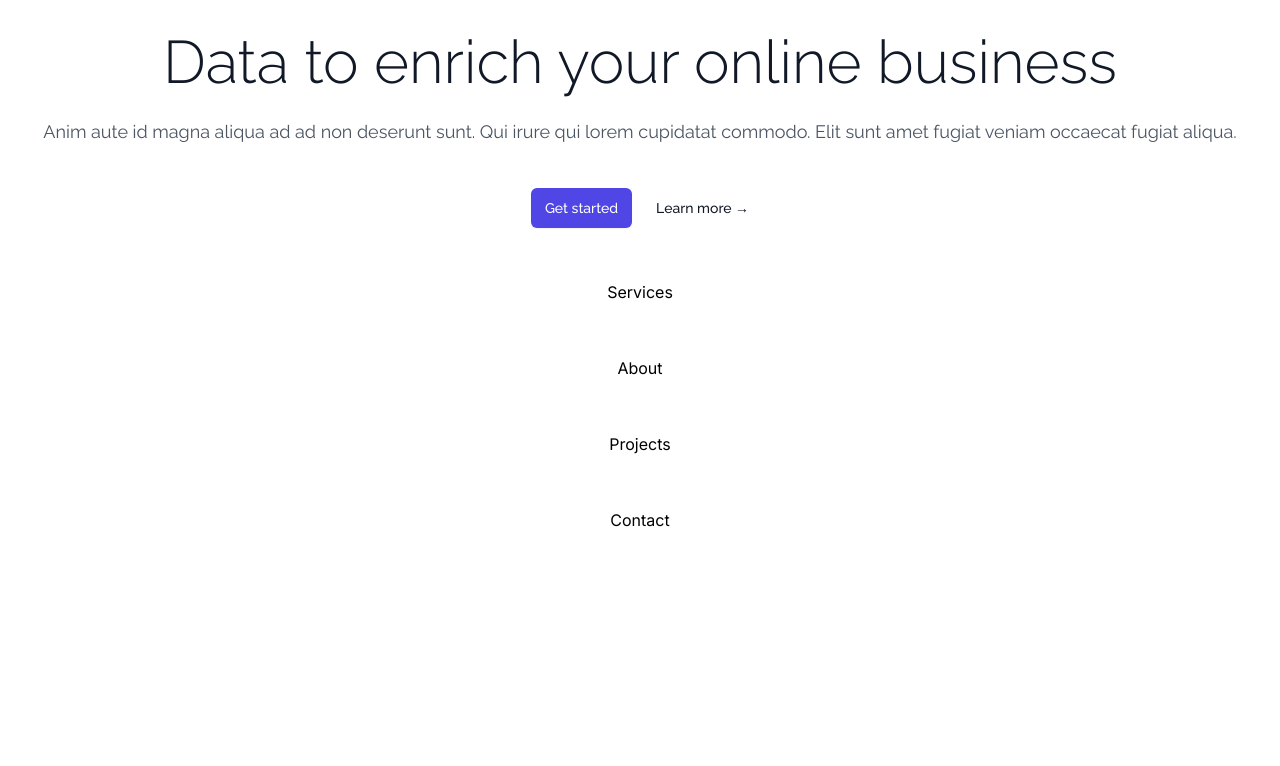
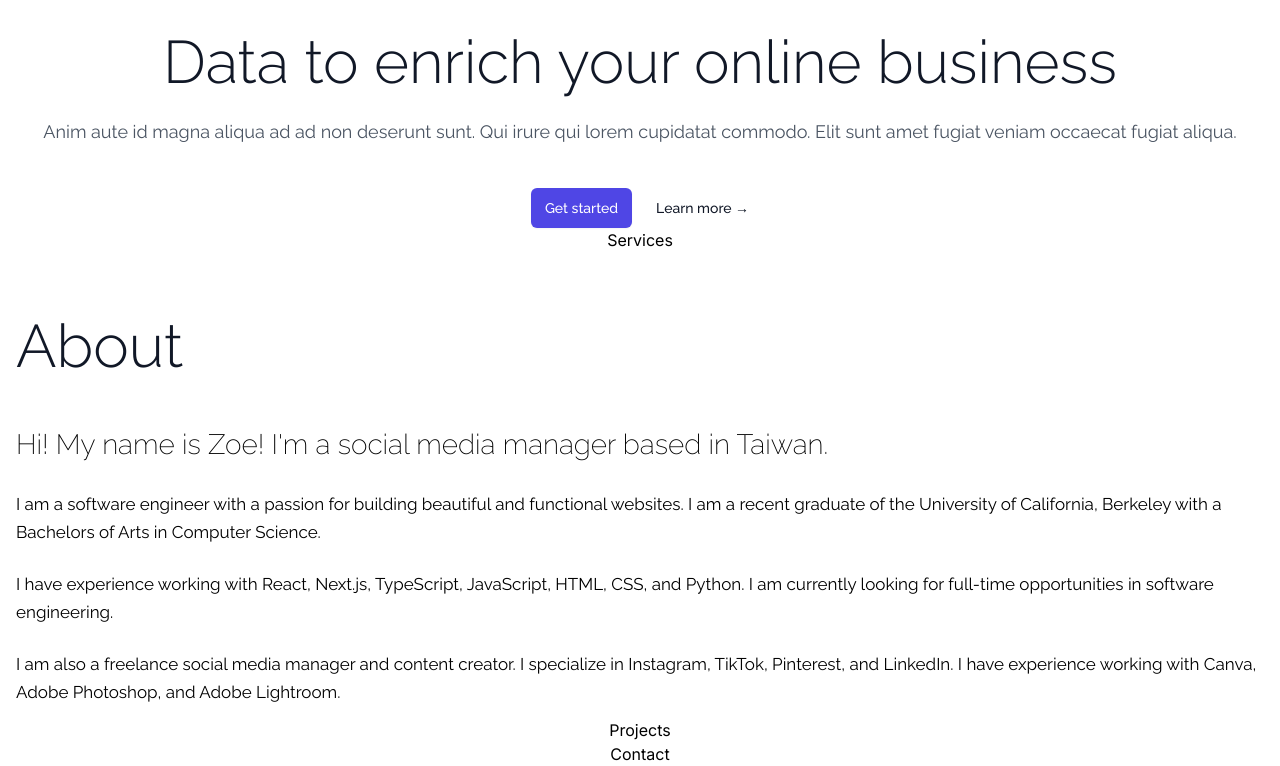
Before and after one commit to joaopedrocoelho/zoeliao, a Next.js app: page / in a window 1280 px wide. Shown: the part 357-1123 px from the top of the page. Before the commit the page ends 889 px from the top, so only its background shows below. Built offline with nearby package versions, Linux system fonts and the light colour scheme.

Commit message:
About section component

```diff
--- a/src/components/About.tsx
+++ b/src/components/About.tsx
@@ -1,7 +1,42 @@
 import React from "react";
+import SectionWrapper from "./SectionWrapper";
+import H1 from "./text/H1";
+import { raleway, ralewayItalic } from "./RalewayFont";
+import P from "./text/P";
 
 const About = () => {
-  return <div>About</div>;
+  return (
+    <SectionWrapper>
+      <div className="w-full flex flex-col">
+        <H1>About</H1>
+        <p
+          className={`${ralewayItalic.className}
+          text-[28px]
+          font-extralight
+          pt-12
+          pb-3
+          italic`}
+        >
+          Hi! My name is Zoe! I&apos;m a social media manager based in Taiwan.
+        </p>
+        <P>
+          I am a software engineer with a passion for building beautiful and
+          functional websites. I am a recent graduate of the University of
+          California, Berkeley with a Bachelors of Arts in Computer Science.
+        </P>
+        <P>
+          I have experience working with React, Next.js, TypeScript, JavaScript,
+          HTML, CSS, and Python. I am currently looking for full-time
+          opportunities in software engineering.
+        </P>
+        <P>
+          I am also a freelance social media manager and content creator. I
+          specialize in Instagram, TikTok, Pinterest, and LinkedIn. I have
+          experience working with Canva, Adobe Photoshop, and Adobe Lightroom.
+        </P>
+      </div>
+    </SectionWrapper>
+  );
 };
 
 export default About;
```
